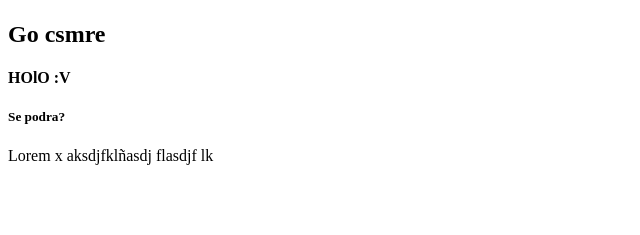
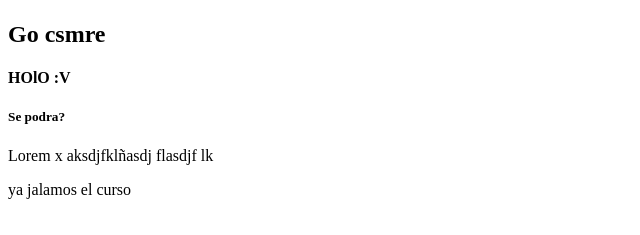
Before and after one commit to WannaFckingDie/Tengo-miedo, a plain HTML site: page index.html in a window 1280 px wide. Shown: the part 59-294 px from the top of the page, without its empty margins (0-640 px from the left). Drawn offline with Linux system fonts and the light colour scheme.

Commit message:
3er intento

```diff
--- a/index.html
+++ b/index.html
@@ -1,17 +1,21 @@
 <!DOCTYPE html>
 <html lang="en">
+
     <head>
         <meta charset="UTF-8">
         <meta http-equiv="X-UA-Compatible" content="IE=edge">
         <meta name="viewport" content="width=device-width, initial-scale=1.0">
         <title>Document</title>
     </head>
+
     <body>
         <h1>Puede ser pa?</h1>
         <h2>Go csmre</h2>
         <h4> HOlO :V </h4>
         <h5>Se podra?</h5>
         <p>Lorem x aksdjfklñasdj flasdjf lk</p>
+        <p>ya jalamos el curso</p>
 
     </body>
+
 </html>
```
Lines whose indentation alone changed are shown as unchanged.
